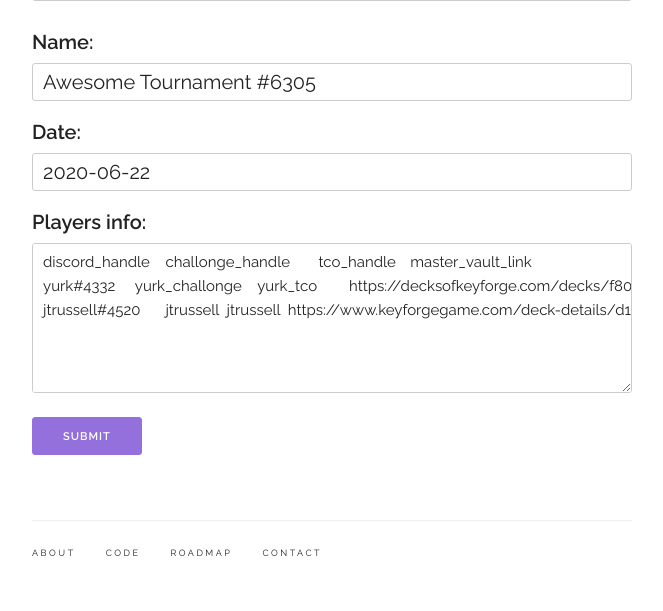
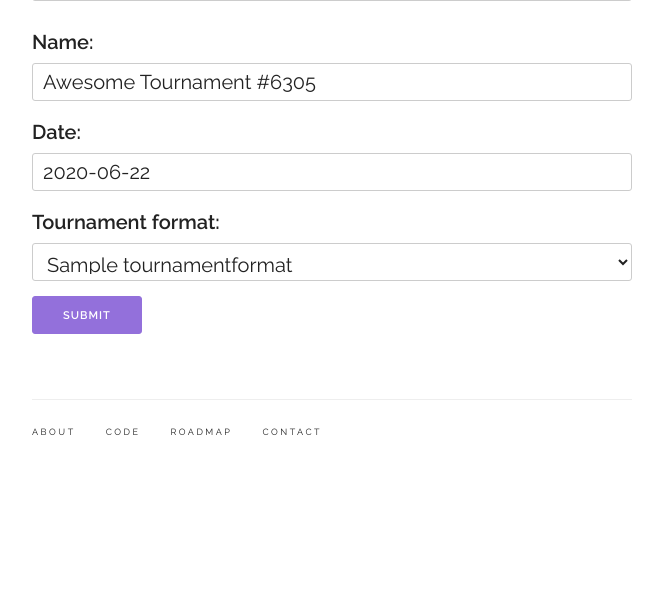
Before and after one commit to jtrussell/sloppy-labwork, a Django app: page /tournaments/new/ in a window 1280 px wide. Shown: the part 425-1036 px from the top of the page, without its empty margins (308-971 px from the left). After the commit the page ends 860 px from the top, so only its background shows below. Run offline with Django 3.2, Linux system fonts and the light colour scheme; a user stored in the database is signed in; tables that the repository leaves empty hold one stand-in row (values such as "Sample post"); parts of the project's set-up code (start-up, migrations or seed data) failed here and were passed over.

Commit message:
Improvied tournament sign up

```diff
--- a/register/models.py
+++ b/register/models.py
@@ -23,6 +23,9 @@ class DeckRegistration(models.Model):
     verified_on = models.DateTimeField(default=None, blank=True, null=True)
     verified_by = models.ForeignKey(
         User, on_delete=models.CASCADE, default=None, blank=True, null=True)
+
+    def __str__(self):
+        return self.deck.name
 
 
 class Meta:
--- a/static/css/main.css
+++ b/static/css/main.css
@@ -15,8 +15,13 @@ section + section {
   margin-top: 2rem;
 }
 
+form.form-inline {
+  margin-bottom: 0;
+}
+
 .form-wide input,
-.form-wide textarea {
+.form-wide textarea,
+.form-wide select {
   width: 100%;
   white-space: nowrap;
 }
--- a/tournaments/forms.py
+++ b/tournaments/forms.py
@@ -1,5 +1,5 @@
 from django import forms
-from .models import Tournament
+from .models import Tournament, TournamentRegistration
 
 
 # TODO: Vaiidate players_info data
@@ -7,4 +7,12 @@ from .models import Tournament
 class TournamentForm(forms.ModelForm):
     class Meta:
         model = Tournament
-        fields = ['name', 'date', 'players_info']
+        fields = ['name', 'date', 'tournament_format']
+
+
+def make_sign_up_form(user, tournament):
+    qs_user_deck_registrations = user.deck_registrations.filter(is_active=True)
+    fields = {
+        'deck0': forms.ModelChoiceField(queryset=qs_user_deck_registrations, label='Deck 1')
+    }
+    return type('SignUpForm', (forms.BaseForm,), {'base_fields': fields})
--- a/tournaments/models.py
+++ b/tournaments/models.py
@@ -1,8 +1,17 @@
 from django.db import models
+from django.urls import reverse
 from django.contrib.auth.models import User
 from decks.models import Deck
 from io import StringIO
 import csv
+
+
+class TournamentFormat(models.Model):
+    name = models.CharField(max_length=200, unique=False)
+    decks_per_player = models.IntegerField(default=1)
+
+    def __str__(self):
+        return self.name
 
 
 class Tournament(models.Model):
@@ -10,31 +19,20 @@ class Tournament(models.Model):
         User, on_delete=models.CASCADE, related_name='tournaments')
     name = models.CharField(max_length=200, unique=False)
     date = models.DateField()
-    players_info = models.TextField()
+    tournament_format = models.ForeignKey(
+        TournamentFormat, on_delete=models.CASCADE, related_name='tournaments')
 
-    def parse_players_info(self):
-        return self._parse_players_info(self.players_info)
+    def get_sign_up_url(self):
+        return reverse('tournaments-register', kwargs={'pk': self.id})
 
-    @staticmethod
-    def _parse_players_info(players_info):
-        infos = []
-        delim = ','
-        if '\t' in players_info:
-            delim = '\t'
-        f = StringIO(players_info)
-        reader = csv.reader(f, delimiter=delim)
-        for row in reader:
-            if len(row) != 4:
-                continue
-            if row[0] == 'Discord Handle' or row[0] == 'discord_handle':
-                continue
-            deck_id = Deck.get_id_from_master_vault_url(row[3])
-            infos.append({
-                'discord_handle': row[0],
-                'challonge_handle': row[1],
-                'tco_handle': row[2],
-                'deck_id': deck_id,
-                'deck_master_vault_url': Deck.get_master_vault_ui_url_from_id(deck_id),
-                'deck_dok_url': Deck.get_dok_url_from_id(deck_id)
-            })
-        return infos
+
+class TournamentRegistration(models.Model):
+    tournament = models.ForeignKey(
+        Tournament, on_delete=models.CASCADE, related_name='tournament_registrations')
+    player = models.ForeignKey(
+        User, on_delete=models.CASCADE, related_name='tournament_registrations')
+    decks = models.ManyToManyField(
+        Deck, related_name='tournament_registrations')
+
+    def get_sign_up_url(self):
+        return ''
--- a/tournaments/templates/tournaments/page-edit.html
+++ b/tournaments/templates/tournaments/page-edit.html
@@ -11,6 +11,10 @@
   </button>
 </form>
 <h2>Danger Zone</h2>
+<p class="note note-danger">
+  <strong>Warning!</strong><br>
+  Deleting a tournament is permanent and cannot be undone.
+</p>
 <form method="POST">
   {% csrf_token %}
   <input type="hidden" name="delete" value="true" />
--- a/tournaments/urls.py
+++ b/tournaments/urls.py
@@ -4,7 +4,8 @@ from django.urls import path
 
 urlpatterns = [
     path('', views.TournamentList.as_view(), name='tournaments-list'),
-    path('edit/<int:pk>/', views.edit, name='tournaments-edit'),
+    path('<int:pk>/edit', views.edit, name='tournaments-edit'),
+    path('<int:pk>/sign-up', views.sign_up, name='tournaments-register'),
     path('<int:pk>/', views.detail, name='tournaments-detail'),
     path('new/', views.add, name='tournaments-new'),
 ]
--- a/tournaments/views.py
+++ b/tournaments/views.py
@@ -5,9 +5,10 @@ from django.urls import reverse
 from django.forms.models import model_to_dict
 from django.contrib.auth.mixins import LoginRequiredMixin
 from allauth.account.decorators import login_required
+from decks.models import Deck
 from register.models import DeckRegistration
-from .models import Tournament
-from .forms import TournamentForm
+from .models import Tournament, TournamentRegistration
+from .forms import TournamentForm, make_sign_up_form
 import random
 import datetime
 import csv
@@ -23,65 +24,82 @@ class TournamentList(LoginRequiredMixin, generic.ListView):
 
 @login_required
 def detail(request, pk):
-    tournament = get_object_or_404(Tournament, id=pk)
-    players_info = tournament.parse_players_info()
+    tournament = get_object_or_404(Tournament, id=pk, owner=request.user)
 
-    # Need to look up registrations for each player/deck combo :/
-    # This is kinda gross... should probably just refactor this to have better
-    # models for the situation
-    deck_ids = [info['deck_id'] for info in players_info]
-    registrations = DeckRegistration.objects.filter(
-        deck__in=deck_ids, is_verified=True, is_active=True)
+    t_registrations = tournament.tournament_registrations
+    num_players = t_registrations.count()
 
-    deck_to_discords_map = {deck_id: [] for deck_id in deck_ids}
-    for reg in registrations:
-        deck_to_discords_map[str(reg.deck.id)].append(
-            reg.user.profile.discord_handle)
+    num_unverified_players = 0
 
-    for info in players_info:
-        deck_id = info['deck_id']
-        discords_linked_to_deck = deck_to_discords_map[deck_id]
-        discord_handle = info['discord_handle']
-        info['is_verified'] = discord_handle in discords_linked_to_deck
-
-    num_players = len(players_info)
-    num_unregistered_players = len(
-        [info for info in players_info if not info['is_verified']])
-
-    if request.GET.get('show', 'all') == 'unregistered':
-        players_info = [
-            info for info in players_info if not info['is_verified']]
+    # if request.GET.get('show', 'all') == 'unregistered':
+    #    players_info = [
+    #        info for info in players_info if not info['is_verified']]
 
     return render(request, 'tournaments/page-detail.html', {
         'num_players': num_players,
-        'num_unregistered_players': num_unregistered_players,
-        'tournament': tournament,
-        'players_info': players_info,
+        'num_unverified_players': num_unverified_players,
+        'tournament': tournament
     })
-
-
-class TournamentEdit(LoginRequiredMixin, generic.DetailView):
-    model = Tournament
-    template_name = 'tournaments/page-edit.html'
 
 
 @login_required
 def edit(request, pk):
-    tourney = get_object_or_404(Tournament, id=pk)
+    tourney = get_object_or_404(Tournament, id=pk, owner=request.user)
     if request.method == 'POST':
-        form = TournamentForm(request.POST, instance=tourney)
-        if 'delete' in request.POST:
-            tourney.delete()
-            return HttpResponseRedirect(reverse('profile'))
-        else:
-            if form.is_valid():
-                form.save()
-                return HttpResponseRedirect(reverse('tournaments-detail', kwargs={'pk': tourney.id}))
+        pass
+        #form = TournamentForm(request.POST, instance=tourney)
+        # if 'delete' in request.POST:
+        #    tourney.delete()
+        #    return HttpResponseRedirect(reverse('profile'))
+        # else:
+        #    if form.is_valid():
+        #        form.save()
+        #        return HttpResponseRedirect(reverse('tournaments-detail', kwargs={'pk': tourney.id}))
     else:
         form = TournamentForm(model_to_dict(tourney))
     return render(request, 'tournaments/page-edit.html', {
         'form': form,
     })
+
+
+@login_required
+def sign_up(request, pk):
+    tourney = get_object_or_404(Tournament, id=pk, owner=request.user)
+    error_messages = []
+    treg = None
+    if request.method == 'POST' and 'UNREGISTER' in request.POST:
+        TournamentRegistration.objects.filter(
+            tournament=tourney, player=request.user).delete()
+    elif request.method == 'POST':
+        num_decks = tourney.tournament_format.decks_per_player
+        reg_ids = [request.POST['deck{}'.format(
+            ix)] for ix in range(num_decks)]
+        registrations = DeckRegistration.objects.filter(id__in=reg_ids)
+        decks = [r.deck for r in registrations]
+        treg, treg_created = TournamentRegistration.objects.get_or_create(
+            tournament=tourney, player=request.user)
+        if not treg_created:
+            treg.decks.clear()
+        treg.decks.add(*decks)
+    else:
+        try:
+            treg = TournamentRegistration.objects.get(
+                tournament=tourney, player=request.user)
+        except TournamentRegistration.DoesNotExist:
+            treg = None
+    form = make_sign_up_form(request.user, tourney)
+    return render(request, 'tournaments/page-sign-up.html', {
+        'error_messages': error_messages,
+        'tournament': tourney,
+        'form': form,
+        'treg': treg,
+    })
+
+
+@login_required
+def register(request, pk):
+    tourney = get_object_or_404(Tournament, id=pk)
+    return render(request, 'tournaments/page-register.html', {})
 
 
 @login_required
@@ -105,12 +123,5 @@ def get_new_tourney_form():
     return TournamentForm(initial={
         'name': 'Awesome Tournament #{}'.format(random.randint(1000, 9999)),
         'date': datetime.date.today,
-        'players_info': '\n'.join([
-            '\t'.join(['discord_handle', 'challonge_handle',
-                        'tco_handle', 'master_vault_link']),
-            '\t'.join(['yurk#4332', 'yurk_challonge',
-                       'yurk_tco', 'https://decksofkeyforge.com/decks/f80d1517-76f7-4338-b1b3-74d09629687f']),
-            '\t'.join(['jtrussell#4520', 'jtrussell',
-                       'jtrussell', 'https://www.keyforgegame.com/deck-details/d198df7c-ac63-46a9-9c92-3e56dcc56773']),
-        ])
+        'tournament_format': 1
     })
```
Also changed, not shown: tournaments/admin.py (+14 -2 lines), tournaments/templates/tournaments/page-detail.html (+15 -3 lines), tournaments/templates/tournaments/page-sign-up.html (added, +50 -0 lines), tournaments/migrations/0005_auto_20200620_1247.py (added), tournaments/migrations/0006_tournamentregistration_tournament.py (added).
